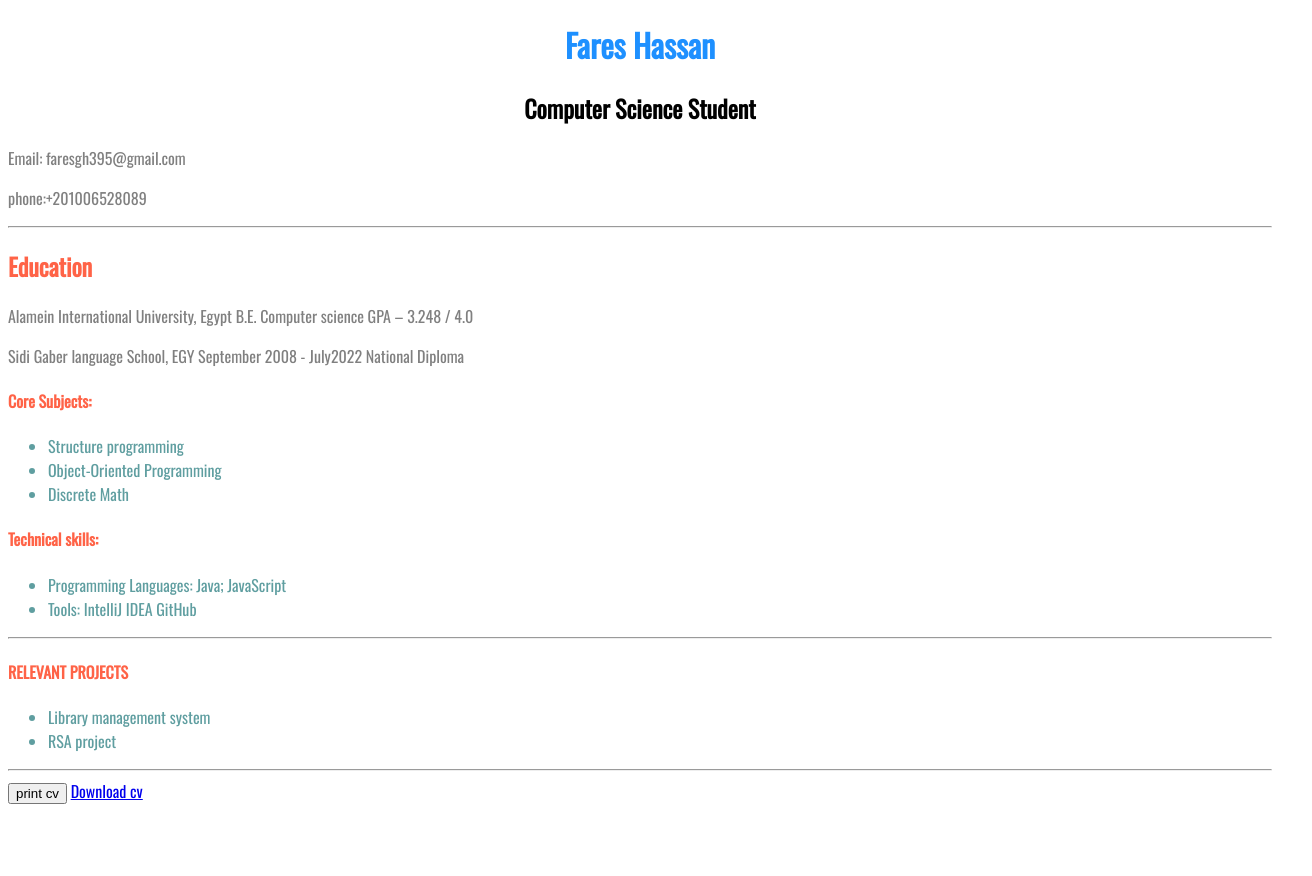
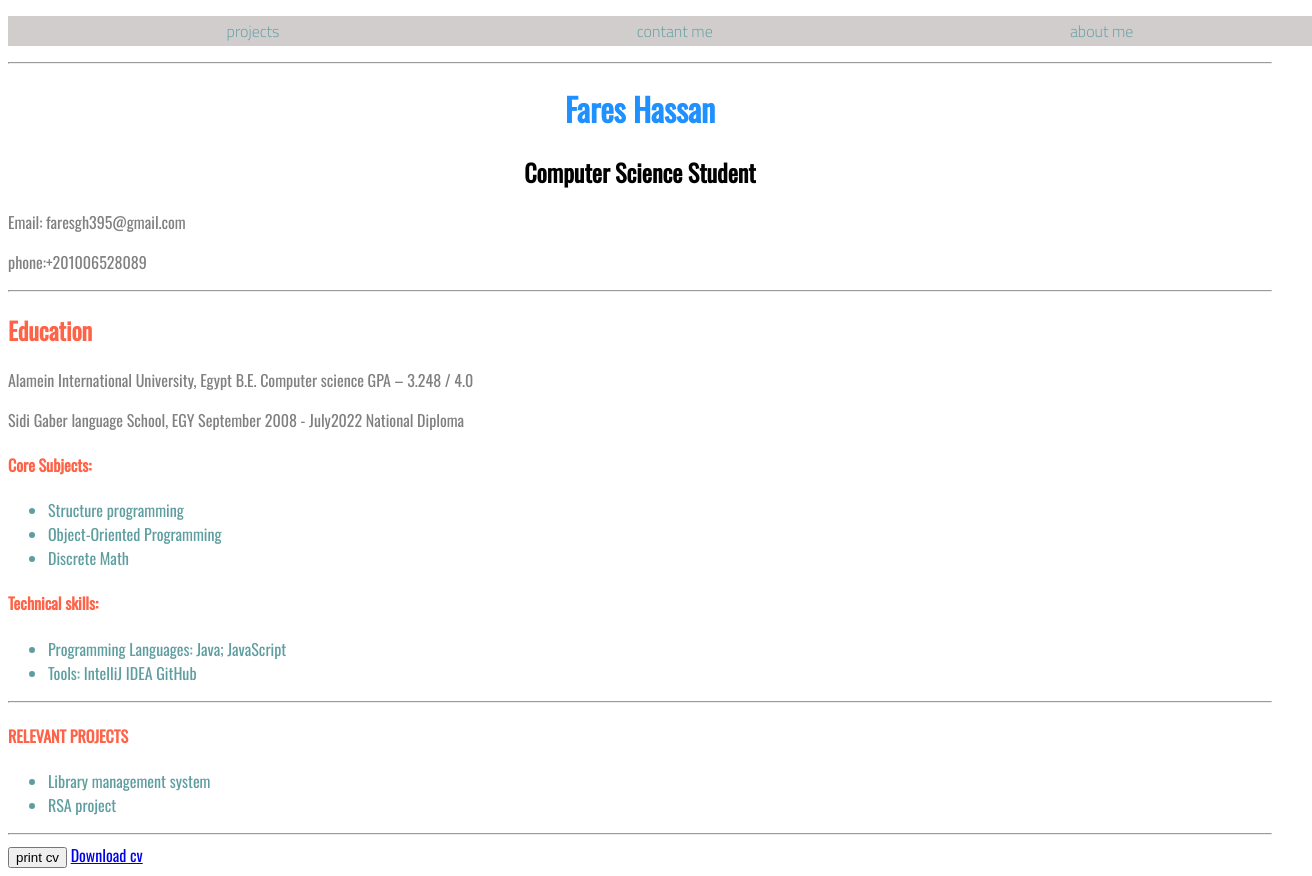
Before and after one commit to fareshassan22/fares-frontend, a plain HTML site: page index.html in a window 1280 px wide. Shown: the whole page, 1312 px wide, since content can reach past the window. Before the commit the page ends 812 px from the top, so only its background shows below. Drawn offline with nearby package versions, Linux system fonts and the light colour scheme.

Commit message:
ggygyyjgyu

```diff
--- a/index.html
+++ b/index.html
@@ -8,6 +8,9 @@
     <link rel="preconnect" href="https://fonts.googleapis.com">
     <link rel="preconnect" href="https://fonts.gstatic.com" crossorigin>
     <link href="https://fonts.googleapis.com/css2?family=Oswald:wght@200;400&display=swap" rel="stylesheet">
+    <link rel="preconnect" href="https://fonts.googleapis.com">
+<link rel="preconnect" href="https://fonts.gstatic.com" crossorigin>
+<link href="https://fonts.googleapis.com/css2?family=Cairo:wght@300&family=Oswald:wght@200;400&display=swap" rel="stylesheet">
 
     <style>
         h1 {
@@ -32,10 +35,28 @@
         .title {
             color: tomato;
         }
+        .navbar{
+            width: 100%;
+            display: flex;
+            justify-content: space-around;
+            align-items: center;
+            list-style-type: none;
+            background-color:rgb(209, 205, 205);
+            font-weight: 400;
+           font-family: Cairo;
+
+                    }
     </style>
 </head>
 
 <body>
+
+<ul class="navbar">
+    <li>projects</li>
+    <li>contant me</li>
+    <li>about me</li>
+</ul>
+<hr>
     <center>
         <h1>Fares Hassan </h1>
         <h2>Computer Science Student</h2>
@@ -69,6 +90,7 @@
         <li> RSA project</li>
     </ul>
 
+
     <hr>
     <button onclick="printCv()">print cv</button>
     <a href="./fares.pdf" download>Download cv</a>
```
